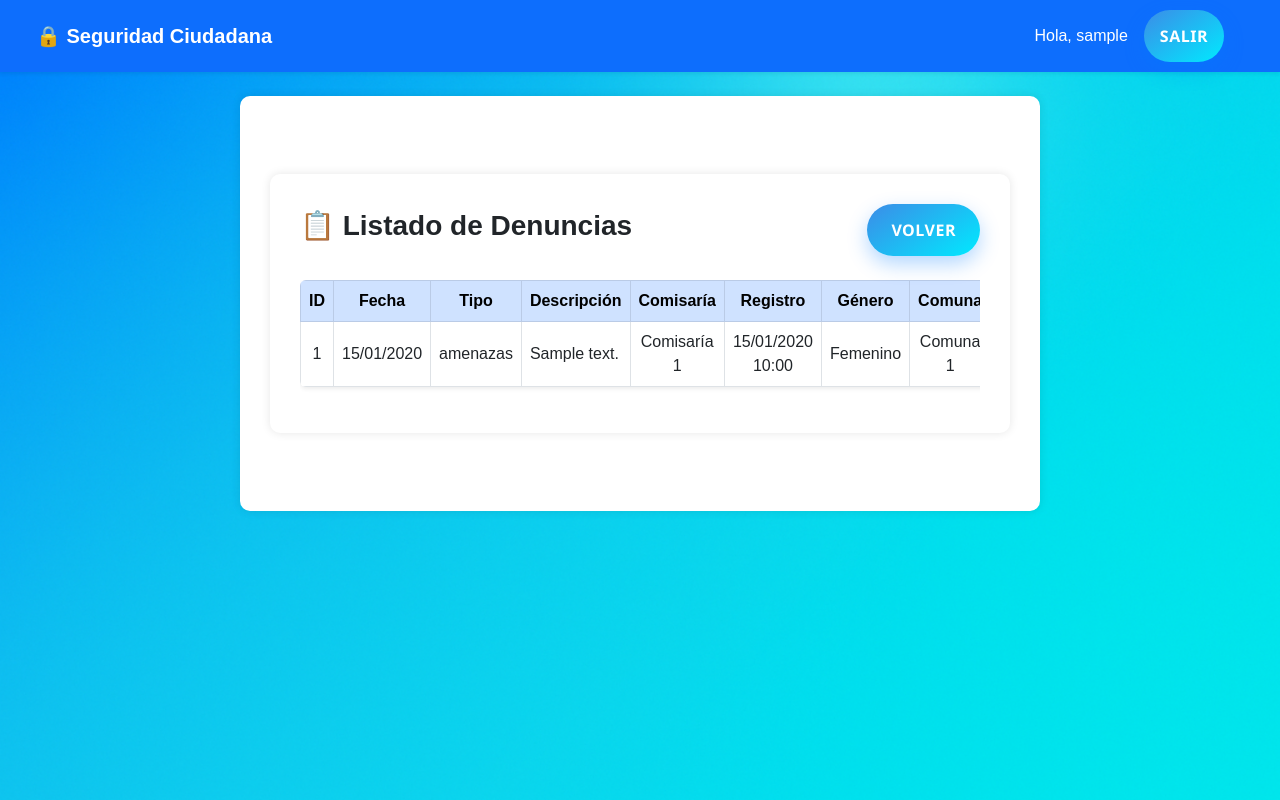
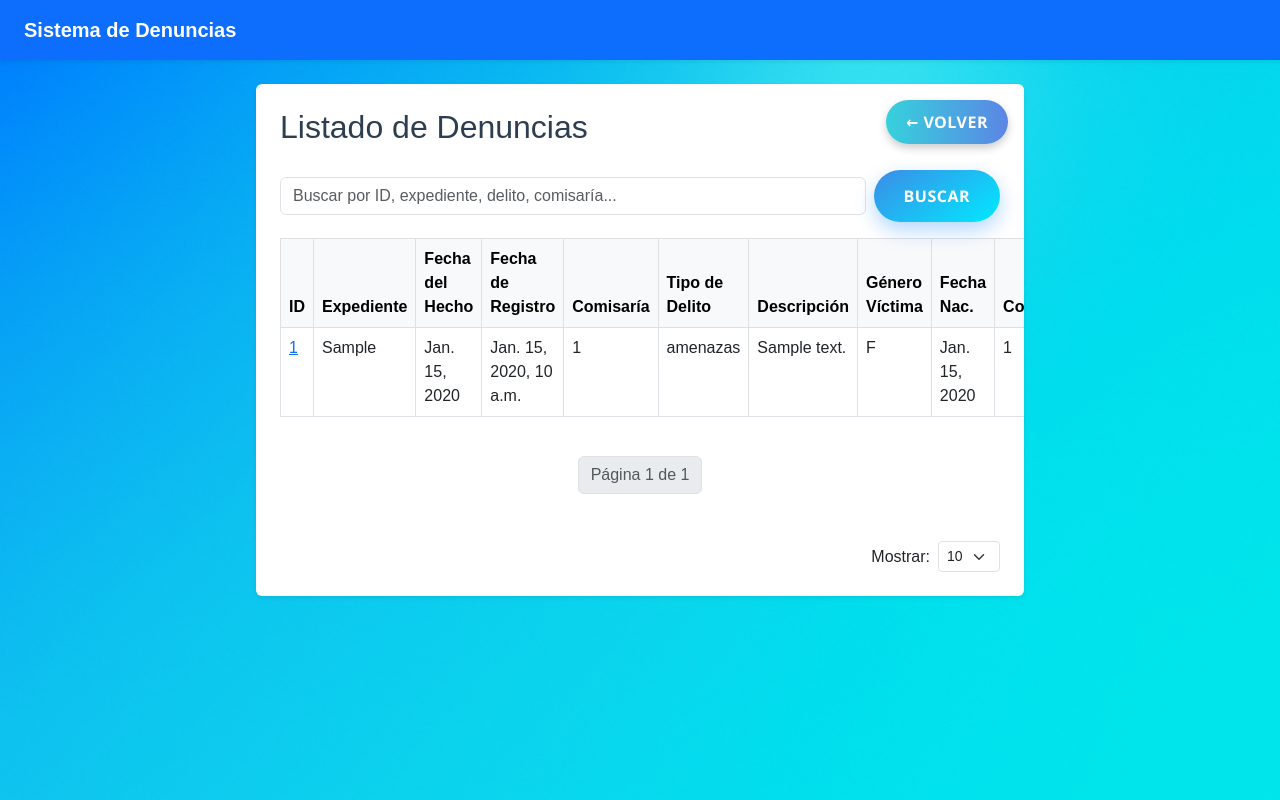
Before and after one commit to MechMarighetti/PPII-MinSeguridadDelitos, a Django app: page /denuncias/ver/ in a window 1280 px wide. Run offline with Django 5.2, Linux system fonts and the light colour scheme; a user stored in the database is signed in; tables that the repository leaves empty hold one stand-in row (values such as "Sample post"); some libraries are stand-ins or nearby versions.

Commit message:
Agrego cambios en la vista de denuncias, agrego editar denuncias, detalle de denuncias y eliminar denuncias.

```diff
--- a/pruebaDjango/apps/denuncia/templates/denuncia/ver_denuncias.html
+++ b/pruebaDjango/apps/denuncia/templates/denuncia/ver_denuncias.html
@@ -1,46 +1,119 @@
-{% extends 'base.html' %}
-{% block content %}
-<div class="container my-5" style="max-width: 1200px;">
-        <div class="d-flex justify-content-between align-items-center mb-4">
-            <h3 class="fw-bold">📋 Listado de Denuncias</h3>
-            <a href="{% url 'home' %}" class="btn btn-info text-white px-4">VOLVER</a>
+{% load static %}
+<!DOCTYPE html>
+<html lang="es">
+<head>
+    <meta charset="UTF-8">
+    <title>Ver Denuncias</title>
+    <link href="https://cdn.jsdelivr.net/npm/bootstrap@5.3.0/dist/css/bootstrap.min.css" rel="stylesheet">
+    <link rel="stylesheet" href="{% static 'css/estilos.css' %}">
+    <style>
+        .volver-btn {
+            background: linear-gradient(to right, #36d1dc, #5b86e5);
+            border: none;
+            color: white;
+            font-weight: bold;
+            padding: 10px 20px;
+            border-radius: 50px;
+            box-shadow: 0 4px 8px rgba(0,0,0,0.2);
+            text-decoration: none;
+        }
+
+        .pagination, nav {
+            background-color: transparent !important;
+        }
+    </style>
+</head>
+<body style="background-image: url('{% static 'images/fondo.png' %}'); background-size: cover; background-repeat: no-repeat; background-position: center center; min-height: 100vh;">
+
+{% if user.is_authenticated %}
+<nav class="navbar navbar-expand-lg navbar-dark bg-primary px-4 shadow-sm">
+    <a class="navbar-brand" href="#">Sistema de Denuncias</a>
+</nav>
+
+<div class="container-fluid mt-4 bg-white rounded p-4 shadow-sm position-relative" style="max-width: 60%; overflow-x: auto;">
+
+    <a href="{% url 'home' %}" class="btn volver-btn position-absolute top-0 end-0 m-3">← VOLVER</a>
+
+    <h2 class="mb-4">Listado de Denuncias</h2>
+
+    <form method="get" class="row g-2 mb-3 align-items-center">
+        <div class="col">
+            <input type="text" name="buscar" value="{{ buscar }}" class="form-control" placeholder="Buscar por ID, expediente, delito, comisaría...">
         </div>
+        <div class="col-auto">
+            <button type="submit" class="btn btn-primary">Buscar</button>
+        </div>
+    </form>
 
-        <div class="table-responsive">
-            <table class="table table-bordered align-middle text-center shadow-sm rounded overflow-hidden">
-                <thead class="table-primary">
+    <table class="table table-bordered table-hover">
+        <thead class="table-light">
             <tr>
                 <th>ID</th>
-                        <th>Fecha</th>
-                        <th>Tipo</th>
+                <th>Expediente</th>
+                <th>Fecha del Hecho</th>
+                <th>Fecha de Registro</th>
+                <th>Comisaría</th>
+                <th>Tipo de Delito</th>
                 <th>Descripción</th>
-                        <th>Comisaría</th>
-                        <th>Registro</th>
-                        <th>Género</th>
+                <th>Género Víctima</th>
+                <th>Fecha Nac.</th>
                 <th>Comuna</th>
-                        <th>Nacimiento</th>
             </tr>
         </thead>
         <tbody>
             {% for denuncia in denuncias %}
             <tr>
-                        <td>{{ denuncia.id }}</td>
-                        <td>{{ denuncia.fecha_ocurrencia|date:"d/m/Y" }}</td>
-                        <td>{{ denuncia.delito.nombre }}</td>
-                        <td class="text-start">{{ denuncia.descripcion }}</td>
-                        <td>{{ denuncia.get_comisaria_display }}</td>
-                        <td>{{ denuncia.fecha_registro|date:"d/m/Y H:i" }}</td>
-                        <td>{{ denuncia.victima.get_genero_display }}</td>
-                        <td>{{ denuncia.victima.get_comuna_residencia_display }}</td>
-                        <td>{{ denuncia.victima.fecha_nacimiento|date:"d/m/Y" }}</td>
+                <td><a href="{% url 'detalle_denuncia' denuncia.id %}">{{ denuncia.id }}</a></td>
+                <td>{{ denuncia.expediente }}</td>
+                <td>{{ denuncia.fecha_ocurrencia }}</td>
+                <td>{{ denuncia.fecha_registro }}</td>
+                <td>{{ denuncia.comisaria }}</td>
+                <td>{{ denuncia.delito }}</td>
+                <td>{{ denuncia.descripcion }}</td>
+                <td>{{ denuncia.victima.genero }}</td>
+                <td>{{ denuncia.victima.fecha_nacimiento }}</td>
+                <td>{{ denuncia.victima.comuna_residencia }}</td>
             </tr>
             {% empty %}
-                    <tr>
-                        <td colspan="9" class="text-muted">No hay denuncias registradas.</td>
-                    </tr>
+            <tr><td colspan="10" class="text-center">No hay denuncias registradas.</td></tr>
             {% endfor %}
         </tbody>
     </table>
+
+    <nav class="mt-4">
+        <ul class="pagination justify-content-center">
+            {% if denuncias.has_previous %}
+                <li class="page-item">
+                    <a class="page-link" href="?cantidad={{ cantidad }}&buscar={{ buscar }}&page={{ denuncias.previous_page_number }}">Anterior</a>
+                </li>
+            {% endif %}
+
+            <li class="page-item disabled">
+                <span class="page-link">Página {{ denuncias.number }} de {{ denuncias.paginator.num_pages }}</span>
+            </li>
+
+            {% if denuncias.has_next %}
+                <li class="page-item">
+                    <a class="page-link" href="?cantidad={{ cantidad }}&buscar={{ buscar }}&page={{ denuncias.next_page_number }}">Siguiente</a>
+                </li>
+            {% endif %}
+        </ul>
+    </nav>
+
+    <div class="d-flex justify-content-end mt-3">
+        <form method="get" class="d-flex align-items-center gap-2">
+            <input type="hidden" name="buscar" value="{{ buscar }}">
+            <label for="cantidad" class="mb-0">Mostrar:</label>
+            <select name="cantidad" class="form-select form-select-sm w-auto" onchange="this.form.submit()">
+                <option value="10" {% if cantidad == 10 %}selected{% endif %}>10</option>
+                <option value="25" {% if cantidad == 25 %}selected{% endif %}>25</option>
+                <option value="50" {% if cantidad == 50 %}selected{% endif %}>50</option>
+            </select>
+        </form>
     </div>
+
 </div>
-{% endblock %}
+{% endif %}
+
+</body>
+</html>
--- a/pruebaDjango/apps/denuncia/urls.py
+++ b/pruebaDjango/apps/denuncia/urls.py
@@ -12,13 +12,15 @@ urlpatterns = [
     path('denuncias/exito/', views.denuncia_exitosa, name='denuncia_exitosa'),
 
     path('exito/', views.denuncia_exitosa, name='denuncia_exitosa'),
+    path('logout/', auth_views.LogoutView.as_view(next_page='login'), name='logout'),
 
     path('login/', auth_views.LoginView.as_view(
         template_name='login.html',
         authentication_form=CustomLoginForm
         ), name='login'),
 
+    path('ver/', views.ver_denuncias, name='ver_denuncias'),
+    path('detalle/<int:id>/', views.detalle_denuncia, name='detalle_denuncia'),  # ✅ ESTA ES LA CLAVE
     path('editar/<int:id>/', views.editar_denuncia, name='editar_denuncia'),
-
-    path('ver/', views.ver_denuncias, name='ver_denuncias'),
+    path('eliminar/<int:id>/', views.eliminar_denuncia, name='eliminar_denuncia'),
 ]
--- a/pruebaDjango/apps/denuncia/views.py
+++ b/pruebaDjango/apps/denuncia/views.py
@@ -1,14 +1,16 @@
 from django.shortcuts import render, redirect, get_object_or_404
-from django.contrib.auth.decorators import login_required
+from django.contrib.auth.decorators import login_required, user_passes_test
 from apps.victima.form import VictimaForm
 from .form import DenunciaForm
 from apps.victima.models import Victima
-from .models import Denuncia
-from .models import Delito
-from django.db.models import Count
+from .models import Denuncia, Delito
+from django.db.models import Count, Q
 from django.http import JsonResponse
-from .utils import *
-from .utils import generar_numero_expediente
+from .utils import grupo_requerido, generar_numero_expediente
+from django.core.paginator import Paginator
+
+
+# -------------------- Registro --------------------
 
 @login_required
 def registrar_denuncia(request):
@@ -32,29 +34,12 @@ def registrar_denuncia(request):
         'victima_form': victima_form
     })
 
-def grafico_delitos_por_tipo(request):
-
-    # Consulta para contar denuncias por tipo de delito
-    datos = Denuncia.objects.values('delito__nombre').annotate(total=Count('id')).order_by('-total')
-
-    # Preparar datos para Chart.js
-    labels = [item['delito__nombre'] for item in datos]
-    valores = [item['total'] for item in datos]
-
-    return JsonResponse({
-        'labels': labels,
-        'datos': valores,
-        'titulo': 'Denuncias por tipo de delito',
-        'tipo': 'polarArea'
-    })
-
-
-
 
 @login_required
 def denuncia_exitosa(request):
     return render(request, 'denuncia/exito.html')
 
+# -------------------- Inicio --------------------
 
 @login_required
 def home(request):
@@ -69,6 +54,21 @@ def home(request):
 
     return render(request, 'home.html', contexto)
 
+# -------------------- Vista Detalle --------------------
+
+@login_required
+def detalle_denuncia(request, id):
+    denuncia = get_object_or_404(Denuncia, id=id)
+    user = request.user
+    grupos = user.groups.values_list('name', flat=True)
+
+    return render(request, 'denuncia/detalle_denuncia.html', {
+        'denuncia': denuncia,
+        'is_admin': user.is_superuser,
+        'is_editor': 'editor' in grupos,
+    })
+
+# -------------------- Edición --------------------
 
 @grupo_requerido('editor')
 def editar_denuncia(request, id):
@@ -78,17 +78,80 @@ def editar_denuncia(request, id):
         form = DenunciaForm(request.POST, instance=denuncia)
         if form.is_valid():
             form.save()
-            return redirect('home')
+            return redirect('detalle_denuncia', id=denuncia.id)
     else:
         form = DenunciaForm(instance=denuncia)
 
-    return render(request, 'editar_denuncia.html', {'form': form})
+    return render(request, 'denuncia/editar_denuncia.html', {
+        'form': form,
+        'denuncia': denuncia,
+    })
 
+# -------------------- Ver Denuncias --------------------
 
 @login_required
 def ver_denuncias(request):
-    denuncias = Denuncia.objects.select_related('victima', 'delito').all().order_by('-fecha_registro')
-    return render(request, 'denuncia/ver_denuncias.html', {'denuncias': denuncias})
+    cantidad = request.GET.get('cantidad', 10)
+    busqueda = request.GET.get('buscar', '').strip()
+
+    denuncias_lista = Denuncia.objects.select_related('victima', 'delito')
+
+    if busqueda:
+        if busqueda.isdigit():
+            denuncias_lista = denuncias_lista.filter(
+                Q(id=int(busqueda)) |
+                Q(expediente__icontains=busqueda) |
+                Q(descripcion__icontains=busqueda) |
+                Q(comisaria__icontains=busqueda) |
+                Q(delito__nombre__icontains=busqueda)
+            )
+        else:
+            denuncias_lista = denuncias_lista.filter(
+                Q(expediente__icontains=busqueda) |
+                Q(descripcion__icontains=busqueda) |
+                Q(comisaria__icontains=busqueda) |
+                Q(delito__nombre__icontains=busqueda)
+            )
+
+    denuncias_lista = denuncias_lista.order_by('-fecha_registro')
+    paginator = Paginator(denuncias_lista, cantidad)
+    pagina = request.GET.get('page')
+    denuncias = paginator.get_page(pagina)
+
+    return render(request, 'denuncia/ver_denuncias.html', {
+        'denuncias': denuncias,
+        'cantidad': int(cantidad),
+        'buscar': busqueda,
+    })
+
+# -------------------- Estadísticas --------------------
+
 @login_required
 def estadisticas(request):
     return render(request, 'denuncia/estadisticas.html')
+
+@login_required
+def grafico_delitos_por_tipo(request):
+    datos = Denuncia.objects.values('delito__nombre').annotate(total=Count('id')).order_by('-total')
+
+    labels = [item['delito__nombre'] for item in datos]
+    valores = [item['total'] for item in datos]
+
+    return JsonResponse({
+        'labels': labels,
+        'datos': valores,
+        'titulo': 'Denuncias por tipo de delito',
+        'tipo': 'polarArea'
+    })
+
+@user_passes_test(lambda u: u.is_superuser)
+def eliminar_denuncia(request, id):
+    denuncia = get_object_or_404(Denuncia, id=id)
+
+    if request.method == 'POST':
+        denuncia.delete()
+        return redirect('ver_denuncias')
+
+    return render(request, 'denuncia/confirmar_eliminacion.html', {
+        'denuncia': denuncia
+    })
--- a/pruebaDjango/templates/base.html
+++ b/pruebaDjango/templates/base.html
@@ -4,31 +4,45 @@
 <head>
     <meta charset="UTF-8">
     <title>{% block title %}Sistema de Denuncias{% endblock %}</title>
+    <meta name="viewport" content="width=device-width, initial-scale=1">
+
+    <!-- Bootstrap & estilos -->
     <link href="https://cdn.jsdelivr.net/npm/bootstrap@5.3.0/dist/css/bootstrap.min.css" rel="stylesheet">
     <link rel="stylesheet" href="{% static 'css/estilos.css' %}">
+    {% block extra_css %}{% endblock %}
 </head>
-<body style="background-image: url('{% static 'images/fondo.png' %}'); background-size: cover; background-repeat: no-repeat; background-position: center center; min-height: 100vh;">
+
+<body style="background-image: url('{% static 'images/fondo.png' %}');
+              background-size: cover;
+              background-repeat: no-repeat;
+              background-position: center center;
+              min-height: 100vh;">
 
     {% if user.is_authenticated %}
-        <nav class="navbar navbar-expand-lg navbar-dark bg-primary px-4 shadow-sm">
+        <nav class="navbar navbar-expand-lg navbar-dark bg-primary shadow-sm px-4">
             <div class="container-fluid d-flex justify-content-between align-items-center">
-            <a class="navbar-brand d-flex align-items-center gap-2 fw-bold" href="{% url 'home' %}">
+                <a class="navbar-brand fw-bold d-flex align-items-center gap-2" href="{% url 'home' %}">
                     🔒 Seguridad Ciudadana
                 </a>
                 <div class="d-flex align-items-center gap-3">
                     <span class="text-white">Hola, {{ user.username }}</span>
-            <a href="{% url 'logout' %}" class="btn btn-light btn-sm px-3">Salir</a>
+                    <form method="post" action="{% url 'logout' %}" style="display: inline;">
+                        {% csrf_token %}
+                        <button type="submit" class="btn btn-light btn-sm px-3">Salir</button>
+                    </form>
                 </div>
             </div>
         </nav>
-
     {% endif %}
 
-    <div class="container mt-4">
+    <div class="container mt-4 mb-5">
         {% block content %}{% endblock %}
     </div>
 
+    <!-- Bootstrap y librerías -->
     <script src="https://cdn.jsdelivr.net/npm/bootstrap@5.3.0/dist/js/bootstrap.bundle.min.js"></script>
     <script src="https://cdn.jsdelivr.net/npm/chart.js"></script>
+
+    {% block extra_js %}{% endblock %}
 </body>
 </html>
```
Also changed, not shown: pruebaDjango/apps/denuncia/templates/denuncia/confirmar_denuncia.html (added, +21 -0 lines), pruebaDjango/apps/denuncia/templates/denuncia/detalle_denuncia.html (added, +57 -0 lines), pruebaDjango/apps/denuncia/templates/denuncia/editar_denuncia.html (added, +60 -0 lines), pruebaDjango/apps/denuncia/templates/denuncia/eliminar_denuncia.html (added, +15 -0 lines), pruebaDjango/apps/denuncia/templates/denuncia/estadisticas.html (+30 -30 lines), pruebaDjango/templates/editar_denuncia.html (deleted, +0 -11 lines). Lines whose indentation alone changed are shown as unchanged.
